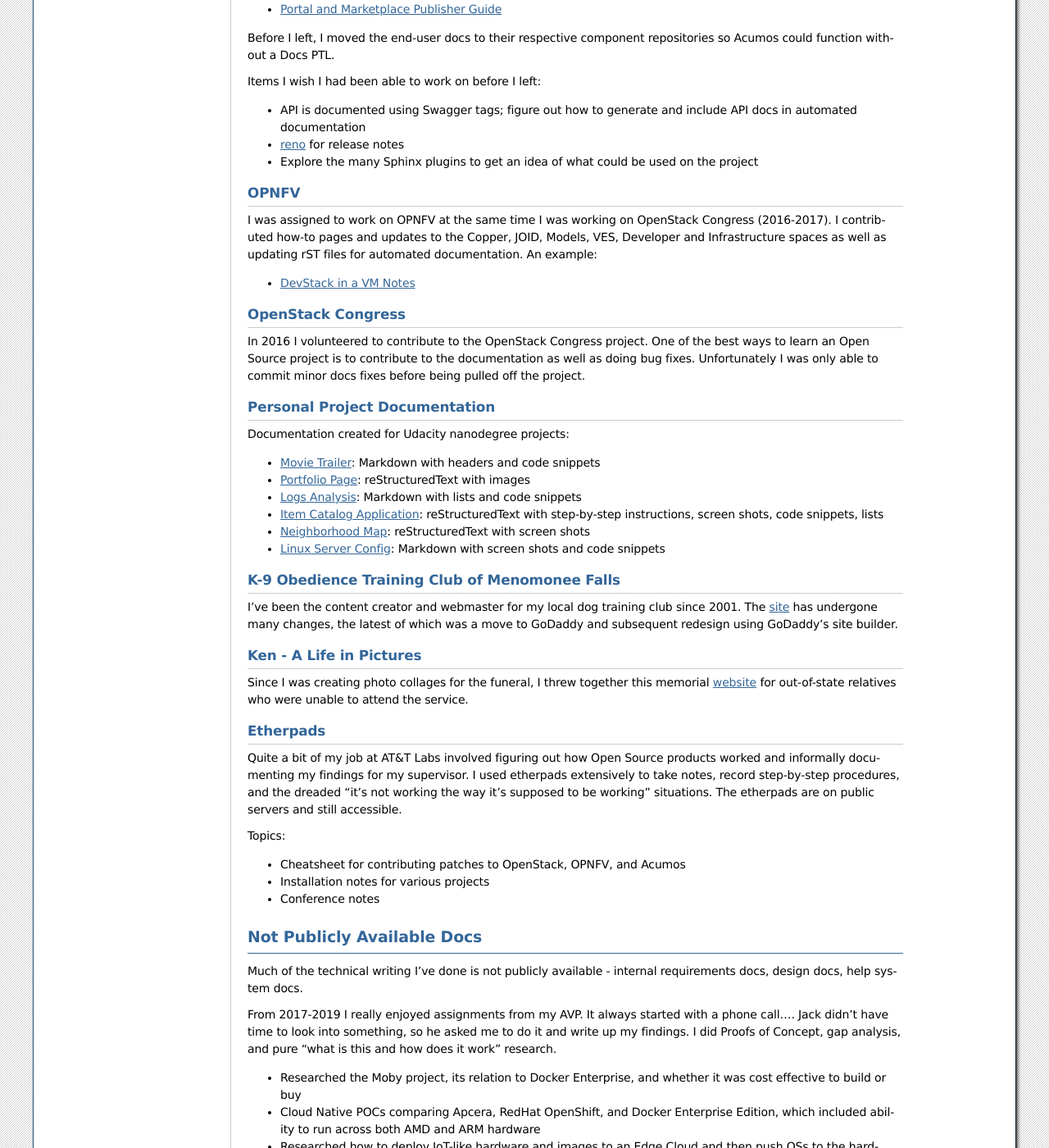
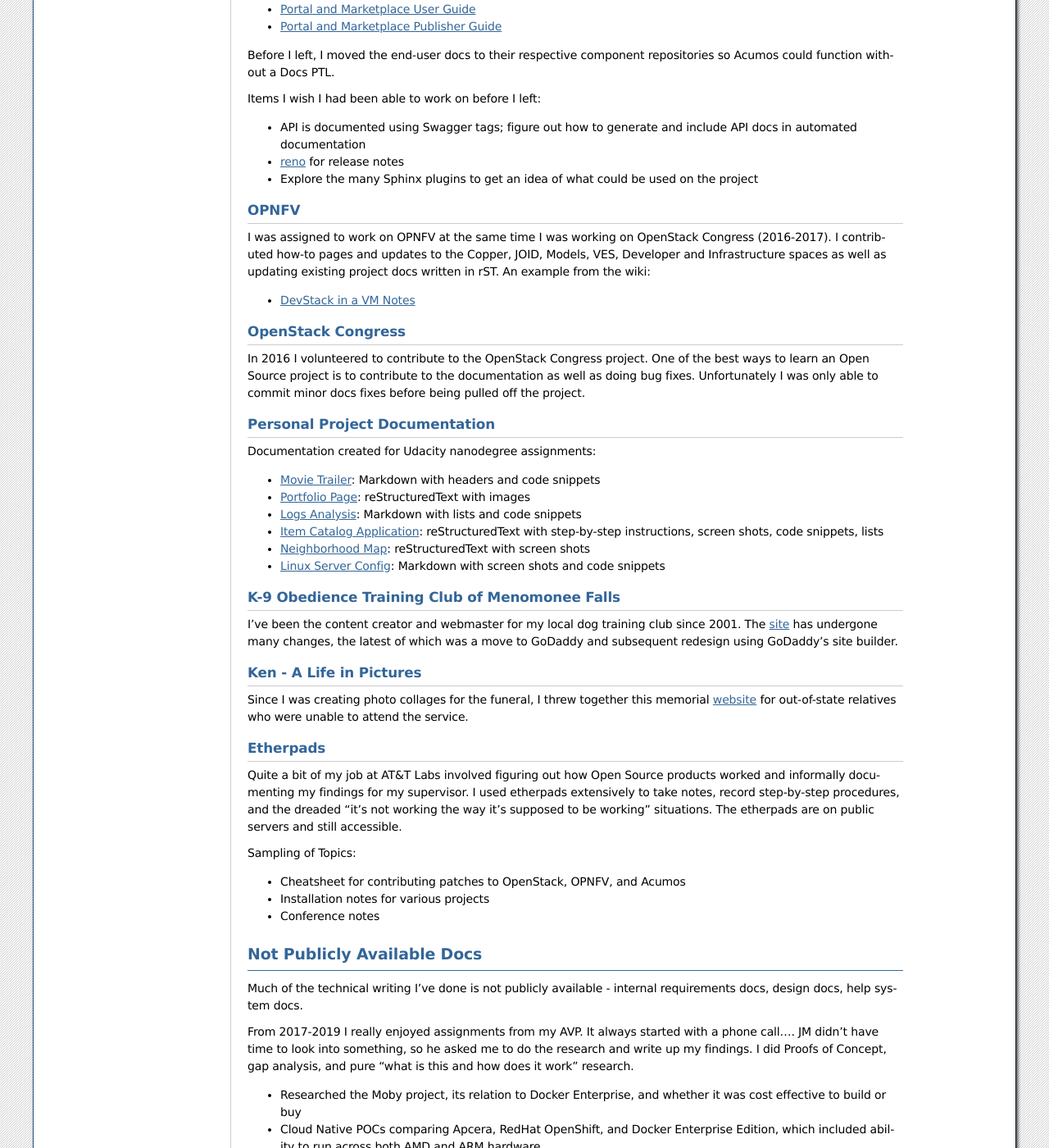
Before and after one commit to aimeeu/aimee-ukasick-resume, a Sphinx documentation site: the page built from docs/tech_writing.rst, in a window 1280 px wide and 1400 px high, scrolled down 1370 px. Shown: the whole window at 82% size. Built offline with Sphinx 7.4.7, drawn with Linux system fonts in a browser that asks for light colours; some of the changed text lies outside the part shown.

Commit message:
typos
Signed-off-by: Aimee Ukasick <aimeeu.opensource@gmail.com>

```diff
--- a/docs/index.rst
+++ b/docs/index.rst
@@ -31,7 +31,7 @@
 |EmailLink|_  |LinkedInLink|_  |GithubLink|_  |TwitterLink|_
 
 
-Individual member of the `Linux Foundation <https://www.linuxfoundation.org/>`_, `OpenStack Foundation <https://www.openstack.org/foundation/>`_, and `Open Source Initiative <https://opensource.org/>`_.
+Individual member of the `Open Source Initiative <https://opensource.org/>`_, the `Linux Foundation <https://www.linuxfoundation.org/>`_, and the `OpenStack Foundation <https://www.openstack.org/foundation/>`_.
 
 .. toctree::
    :maxdepth: 1
--- a/docs/resume_detailed.rst
+++ b/docs/resume_detailed.rst
@@ -40,7 +40,7 @@
 
 AT&T Labs (Network and Research)
 --------------------------------
-**Principal System Engineer – Open Source Lead, 10/2106 - 3/2019**
+**Principal System Engineer – Open Source Lead, 10/2016 - 3/2019**
 
 **Open Source Strategist and Engagement Expert**: set priority and strategy; forged external relationships within `OpenStack <https://www.openstack.org/>`_, `OPNFV <https://www.opnfv.org/>`_, `Cloud Native Computing Foundation <https://www.cncf.io/>`_, and
 `Acumos <https://www.acumos.org/>`_  communities to raise AT&T’s presence; represented AT&T at Open Source events; drove AT&T’s agenda through active participation in working groups; developed requirements to address business needs and spearheaded solutions within Open Source communities; developed, tested, and maintained Open Source software components in roles from Contributor  to Project Team Lead;  drove proofs of concept to implementation; identified project gaps and drove solutions; created, edited, and curated automated documentation; created and organized wiki content; empowered developers with wiki and Jira plugins; established best practices for Open Source engagement; created Technical Project Charter; organized and facilitated Technical Steering Committee meetings; mentored contributors new to Open Source projects; validated code licensing and security scans; configured and managed a small server lab.
--- a/docs/software_dev.rst
+++ b/docs/software_dev.rst
@@ -19,3 +19,5 @@
 ====================
 Software Development
 ====================
+
+I can remember playing text-based games on a Commodore64 - can you?
--- a/docs/tech_writing.rst
+++ b/docs/tech_writing.rst
@@ -19,13 +19,30 @@
 =================
 Technical Writing
 =================
-I've been writing in one area or another since I was a child - silly poems, short stories in grade school, exceedingly bad poetry. In college, my writing was done solely to fulfill course assignments. Research, collate, draw conclusions backed by evidence and then convice the Professor to support my hypothesis was my only goal. After college, I moved to Taiwan. This was before email, so I wrote postcards and letters to friends and family detailing my adventures.
+I've been writing in one area or another since I was a child - silly poems,
+short stories in grade school, exceedingly bad poetry. In college, my writing
+was done solely to fulfill course assignments. Research, collate, draw
+conclusions backed by evidence and then convice the Professor to support my
+hypothesis was my only goal. After college, I moved to Taiwan. This was before
+email, so I wrote postcards and letters to friends and family detailing my
+adventures.
 
-After returning from Taiwan and earning a second unmarketable degree, I turned to the world of software development. I was hired to do Y2K remediation, but since I stunk at mainframe programming, my employer moved me into a development group using Smalltalk and Java. From then on, no matter what project I worked on, I proofread UI text, wrote Help docs, created business requirements and design documentation in addition to designing, coding, and testing software.
+
+After returning from Taiwan and earning a second unmarketable degree, I turned
+to the world of software development. I was hired to do Y2K remediation, but
+since I stunk at mainframe programming, my employer moved me into a development
+group using Smalltalk and Java. From then on, no matter what project I worked
+on, I proofread UI text, wrote Help docs, created business requirements and
+design documentation in addition to designing, coding, and testing software.
 
 Goals
 =====
-I've been developing software since 1997, so I know that the vast majority of developers dislike documenting their code and products.  What's obvious to the people who created the product may not be obvious to the people who have to install and use the product. Documents often lack detailed instructions, and the structure may be a bit higgledy-piggledy. In my role as a Technical Writer, I like to create organization from chaos and clarity from mud.
+I've been developing software since 1997, so I know that the vast majority of
+developers dislike documenting their code and products.  What's obvious to the
+people who created the product may not be obvious to the people who have to
+install and use the product. Documents often lack detailed instructions, and
+the structure may be a bit higgledy-piggledy. **In my role as a Technical Writer,
+I like to create organization from chaos and clarity from mud.**
 
 Publicly Available Docs
 =======================
@@ -72,7 +89,7 @@
 
 OPNFV
 -----
-I was assigned to work on OPNFV at the same time I was working on OpenStack Congress (2016-2017). I contributed how-to pages and updates to the Copper, JOID, Models, VES, Developer and Infrastructure spaces as well as updating rST files for automated documentation. An example:
+I was assigned to work on OPNFV at the same time I was working on OpenStack Congress (2016-2017). I contributed how-to pages and updates to the Copper, JOID, Models, VES, Developer and Infrastructure spaces as well as updating existing project docs written in rST. An example from the wiki:
 
 - `DevStack in a VM Notes <https://wiki.opnfv.org/display/copper/DevStack+in+a+VM+Notes>`_
 
@@ -82,7 +99,7 @@
 
 Personal Project Documentation
 ------------------------------
-Documentation created for Udacity nanodegree projects:
+Documentation created for Udacity nanodegree assignments:
 
 - `Movie Trailer <https://github.com/aimeeu/Udacity-FullStackWebDeveloper/tree/master/Project01-MovieTrailerSite>`_: Markdown with headers and code snippets
 -  `Portfolio Page <https://github.com/aimeeu/Udacity-FullStackWebDeveloper/tree/master/Project02-PortfolioSite>`_:  reStructuredText with images
@@ -104,7 +121,7 @@
 ---------
 Quite a bit of my job at AT&T Labs involved figuring out how Open Source products worked and informally documenting my findings for my supervisor. I used etherpads extensively to take notes, record step-by-step procedures, and the dreaded "it's not working the way it's supposed to be working" situations. The etherpads are on public servers and still accessible.
 
-Topics:
+Sampling of Topics:
 
 - Cheatsheet for contributing patches to OpenStack, OPNFV, and Acumos
 - Installation notes for various projects
@@ -114,7 +131,7 @@
 ===========================
 Much of the technical writing I've done is not publicly available - internal requirements docs, design docs, help system docs.
 
-From 2017-2019 I really enjoyed assignments from my AVP. It always started with a phone call.... Jack didn't have time to look into something, so he asked me to do it and write up my findings. I did Proofs of Concept, gap analysis, and pure "what is this and how does it work" research.
+From 2017-2019 I really enjoyed assignments from my AVP. It always started with a phone call.... JM didn't have time to look into something, so he asked me to do the research and write up my findings. I did Proofs of Concept, gap analysis, and pure "what is this and how does it work" research.
 
 - Researched the Moby project, its relation to Docker Enterprise, and whether it was cost effective to build or buy
 - Cloud Native POCs comparing Apcera, RedHat OpenShift, and Docker Enterprise Edition, which included ability to run across both AMD and ARM hardware
--- a/docs/the2pager.rst
+++ b/docs/the2pager.rst
@@ -27,7 +27,7 @@
 
 AT&T Labs (Network and Research)
 --------------------------------
-**Principal System Engineer – Open Source Lead, 10/2106 - 3/2019**
+**Principal System Engineer – Open Source Lead, 10/2016 - 3/2019**
 
 **Open Source Strategist and Engagement Expert**: set priority and strategy; forged external relationships within OpenStack, OPNFV, Cloud Native Computing Foundation, and Acumos communities to raise AT&T’s presence; represented AT&T at Open Source events; drove AT&T’s agenda through active participation in working groups; developed requirements to address business needs and spearheaded solutions within Open Source communities; developed, tested, and maintained Open Source software components in roles from Contributor  to Project Team Lead;  drove proofs of concept to implementation; identified project gaps and drove solutions; created, edited, and curated automated documentation; created and organized wiki content; empowered developers with wiki and Jira plugins; established best practices for Open Source engagement; created Technical Project Charter; organized and facilitated Technical Steering Committee meetings; mentored contributors new to Open Source projects; validated code licensing and security scans; configured and managed a small server lab.
 
```
Also changed, not shown: other parts of docs/index.rst (+2 -2 lines), docs/education.rst (+22 -19 lines).
